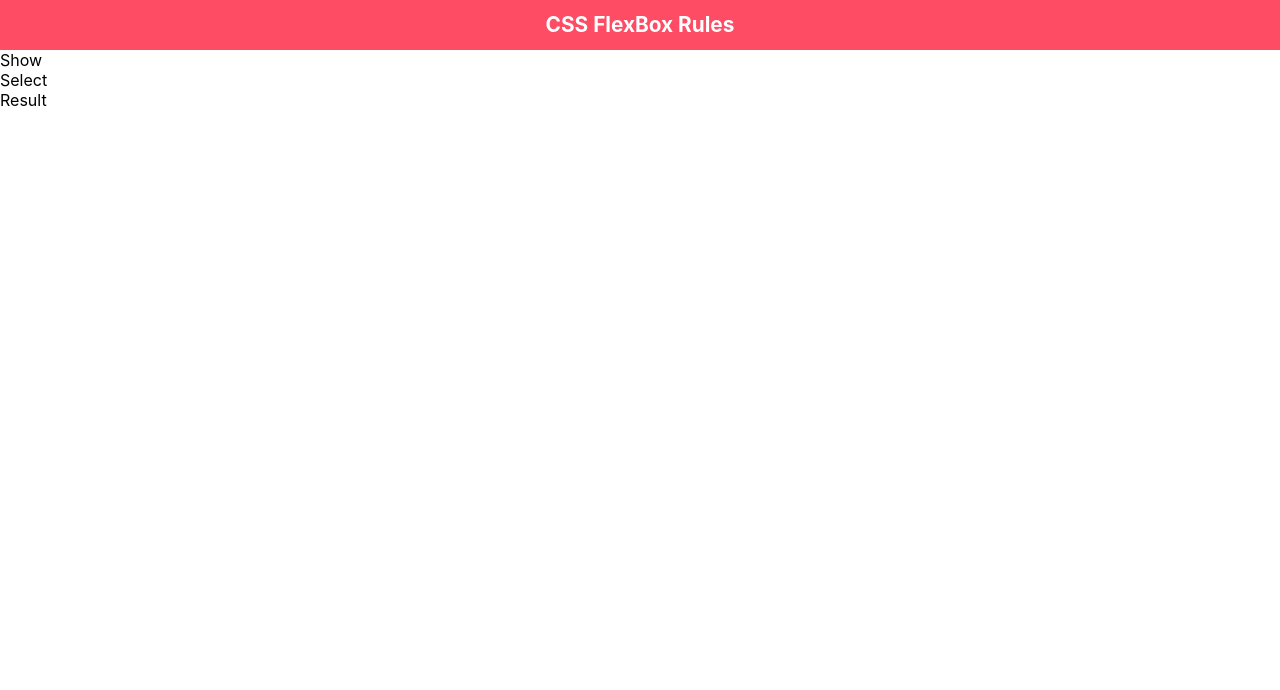
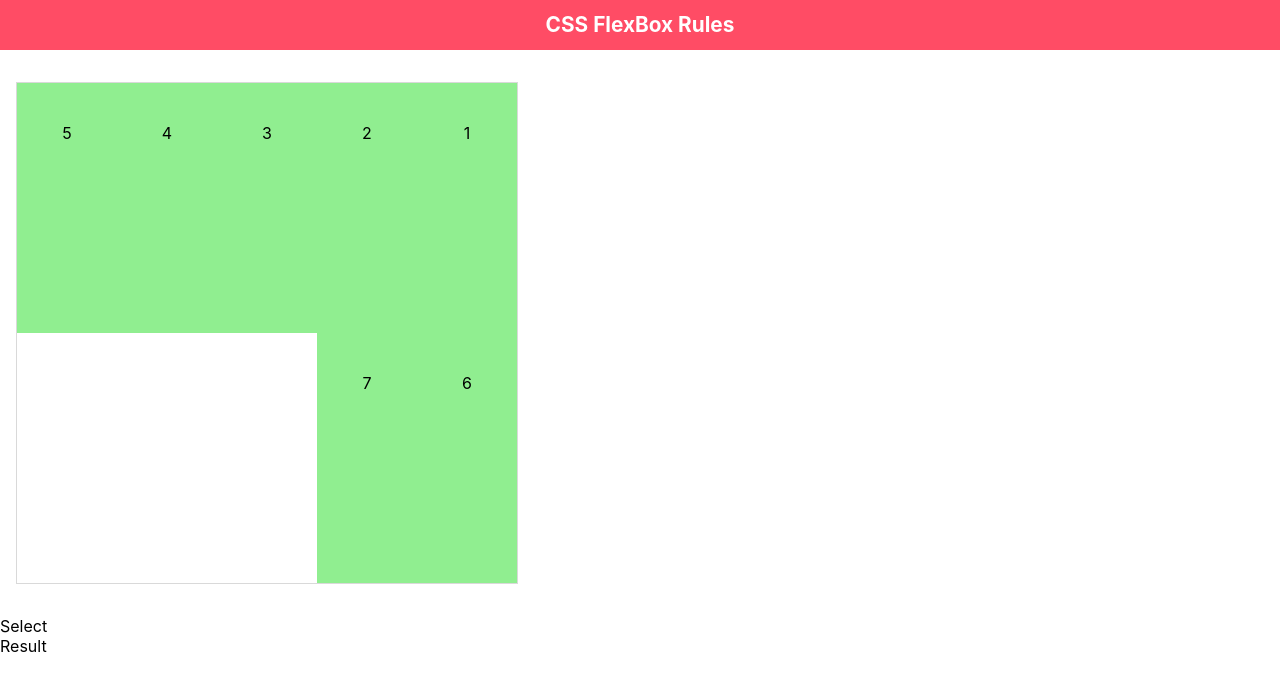
Before and after one commit to lycheeEng/flexbox-help-react, a React (Create React App) app: page / in a window 1280 px wide. Shown: the top 690 px of the page. Built offline with nearby package versions, Linux system fonts and the light colour scheme.

Commit message:
[Show] add struature and styling

```diff
--- a/src/App.js
+++ b/src/App.js
@@ -6,12 +6,14 @@ import Select from './components/Select';
 import Result from './components/Result';
 
 class App extends Component {
-  render () {
+  render() {
     return (
-      <div>
+      <div className='app'>
         <NavBar />
-        <Show />
-        <Select />
+        <section>
+          <Show />
+          <Select />
+        </section>
         <Result />
       </div>
     );
--- /dev/null
+++ b/src/App.scss
@@ -0,0 +1,8 @@
+section {
+  display: flex;
+  flex-direction: row;
+  flex-wrap: wrap;
+  justify-content: space-around;
+  align-items: stretch;
+  align-content: stretch;
+}
--- a/src/components/Show.js
+++ b/src/components/Show.js
@@ -1,8 +1,30 @@
 import React, { Component } from 'react';
 
+import ShowItem from './ShowItem';
+
+import './Show.scss';
+
 class Show extends Component {
+  // todos: changes for flex will be here
+  state = {
+    styles: {
+      flexWrap: 'wrap'
+    }
+  }
+
   render() {
-    return <div>Show</div>
+    return (
+      <div className='show' style={this.state.styles}>
+        <ShowItem text='1' />
+        <ShowItem text='2' />
+        <ShowItem text='3' />
+        <ShowItem text='4' />
+        <ShowItem text='5' />
+        <ShowItem text='6' />
+        <ShowItem text='7' />
+        {/* render specific number components */}
+      </div>
+    );
   }
 }
 
--- /dev/null
+++ b/src/components/Show.scss
@@ -0,0 +1,13 @@
+.show {
+  width: 500px;
+  height: 500px;
+  border: 1px solid rgba(0, 0, 0, 0.15);
+  margin: 2rem 1rem;
+
+  display: flex;
+  flex-direction: row-reverse;
+  // flex-wrap: wrap;
+  // justify-content: center;
+  align-items: stretch;
+  // align-content: stretch;
+}
--- /dev/null
+++ b/src/components/ShowItem.js
@@ -0,0 +1,13 @@
+import React from 'react';
+
+import './ShowItem.scss';
+
+function ShowItem(props) {
+  return (
+    <div className='show-item'>
+      <span className='show-item__item'>{props.text}</span>
+    </div>
+  );
+}
+
+export default ShowItem;
--- /dev/null
+++ b/src/components/ShowItem.scss
@@ -0,0 +1,12 @@
+.show-item {
+  display: flex;
+  // align-items: stretch;
+
+  &__item {
+    width: 100px;
+    // height: 100px;
+    line-height: 100px;
+    text-align: center;
+    background-color: lightgreen;
+  }
+}
--- a/src/index.css
+++ b/src/index.css
@@ -1,6 +1,7 @@
 body {
   margin: 0;
   padding: 0;
+  height: 100%;
   box-sizing: border-box;
   font-family: -apple-system, BlinkMacSystemFont, "Segoe UI", "Roboto", "Oxygen", "Ubuntu", "Cantarell", "Fira Sans",
     "Droid Sans", "Helvetica Neue", sans-serif;
```
